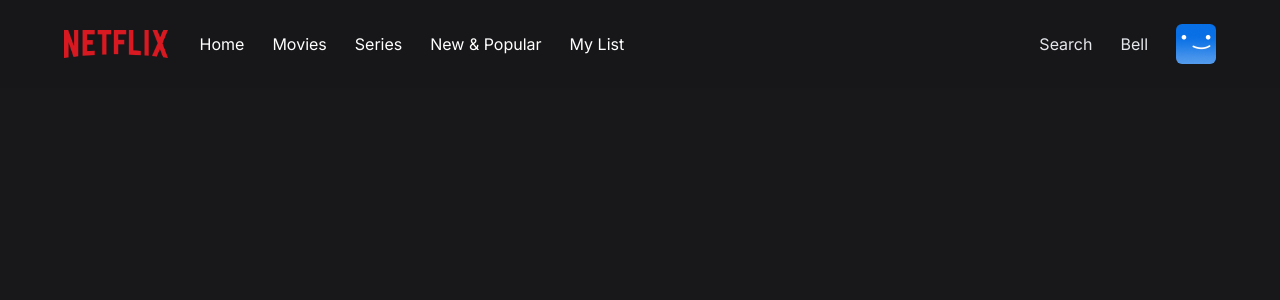
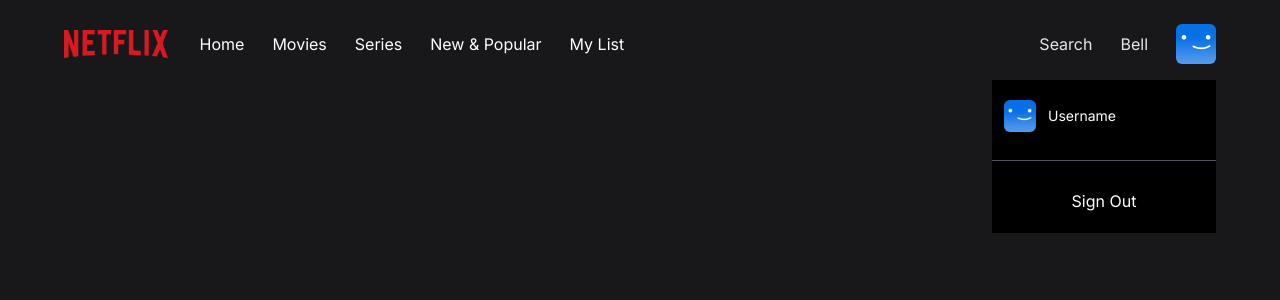
Before and after one commit to SankalpKadam/NotFlix, a Next.js app: page / in a window 1280 px wide. Both pictures are taken after a click on the element 1196 px from the left and 44 px from the top of the page. Shown: the top 300 px of the page. Built offline with nearby package versions, Linux system fonts and the light colour scheme.

Commit message:
Created the side account menu

```diff
--- /dev/null
+++ b/components/AccountMenu.tsx
@@ -0,0 +1,27 @@
+import React from 'react'
+interface AccountMenuProps {
+    visible?: boolean
+}
+const AccountMenu: React.FC<AccountMenuProps> = ({ visible }) => {
+    if (!visible) {
+        return null;
+    }
+    return (
+        <div className='bg-black w-56 absolute top-14 right-0 py-5 flex-col border-gray-800 flex'>
+            <div className='flex flex-col gap-3'>
+                <div className='px-3 group/item flex flex-row gap-3 items-center w-full'>
+                    <img src="/images/default-blue.png" alt="" className='w-8 rounded-md' />
+                    <p className='text-white text-sm group-hover/item:underline'>
+                        Username
+                    </p>
+                </div>
+                <hr className='bg-gray-600 border-0 h-px my-4' />
+                <div className='px-3 text-center text-white hover:underline' onClick={()=>{}}>
+                    Sign Out
+                </div>
+            </div>
+        </div>
+    )
+}
+
+export default AccountMenu;
--- a/components/Navbar.tsx
+++ b/components/Navbar.tsx
@@ -1,17 +1,38 @@
-import { useCallback, useState } from "react";
+import { useCallback, useEffect, useState } from "react";
 import MobileMenu from "./MobileMenu";
 import NavbarItem from "./NavbarItem";
+import AccountMenu from "./AccountMenu";
+const TOP_OFFSET = 66;
 
 const Navbar = () => {
 
     //
     const [showMobileMenu, setShowMobileMenu] = useState(false);
+    const [showAccountMenu, setShowAccountMenu] = useState(false);
+    const [showBackground, setShowBackground] = useState(false);
     const showMenu = useCallback(() => {
         setShowMobileMenu((showMobileMenu) => !showMobileMenu)
     }, []);
+    const showAccount = useCallback(() => {
+        setShowAccountMenu((showAccountMenu) => !showAccountMenu)
+    }, []);
+    useEffect(()=>{
+        const handleScroll = () => {
+            if (window.scrollY >= TOP_OFFSET) {
+                setShowBackground(true);
+            } else {
+                setShowBackground(false);
+            }
+            window.addEventListener('scroll', handleScroll);
+            return ()=>{
+                window.removeEventListener('scroll', handleScroll);
+            }
+        }
+    }
+    ,[])
     return (
         <nav className="w-full fixed z-40">
-            <div className="px-4 md:px-16 py-6 flex flex-row items-center transition duration-500 bg-zinc-900 bg-opacity-90">
+            <div className={`px-4 md:px-16 py-6 flex flex-row items-center transition duration-500  ${showBackground ? "bg-zinc-900 bg-opacity-90": ''}`}>
                 <img src="/images/logo.png" alt="Logo" className="h-4 lg:h-7" />
                 <div className="flex-row ml-8 gap-7 hidden lg:flex">
                     <NavbarItem label="Home" />
@@ -37,11 +58,12 @@
                         Bell
                         {/* insert icon */}
                     </div>
-                    <div className="flex flex-row items-center gap-2 cursor-pointer relative">
-                        <div className="w-6 h-6 lg:w-10 lg:h-10 rounded-md overflow-hidden">
+                    <div className="flex flex-row items-center gap-2 cursor-pointer relative" onClick={showAccount}>
+                        <div className="w-6 h-6 lg:w-10 lg:h-10 rounded-md overflow-hidden" >
                             <img src="/images/default-blue.png" alt="" />
                         </div>
                         {/* insert chevron down and icon*/}
+                        <AccountMenu visible={showAccountMenu}/>
                     </div>
                 </div>
             </div>
```
